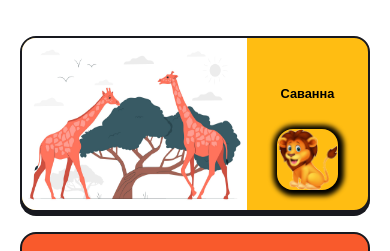
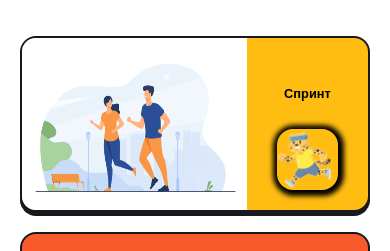
Before and after one commit to freenokke/RS-Lang, a website built with webpack: page layout/games/games.html in a window 390 px wide. Shown: the part 51-302 px from the top of the page. Built offline with nearby package versions, Linux system fonts and the light colour scheme.

Commit message:
fix: change first game to sprint and add cursor pointer to labels

```diff
--- a/layout/games/games.html
+++ b/layout/games/games.html
@@ -14,11 +14,11 @@
     </header>
     <main class="main">
 			<div class="games">
-				<div class="games__savanna savanna-games">
-					<img class="savanna-games__img" src="./assets/savanna.jpg" alt="savanna">
-					<div class="savanna-games__controls">
-						<h5 class="savanna-games__title">Саванна</h5>
-						<img class="savanna-games__button" src="./assets/lion-no-bg.png" alt="lion-button" >
+				<div class="games__sprint sprint-games">
+					<img class="sprint-games__img" src="./assets/sprint.jpg" alt="sprint">
+					<div class="sprint-games__controls">
+						<h5 class="sprint-games__title">Спринт</h5>
+						<img class="sprint-games__button" src="./assets/cheetah-no-bg.png" alt="cheetah-button" >
 					</div>
 				</div>
 				<div class="games__controls controls-games">
--- a/layout/games/scss/style.scss
+++ b/layout/games/scss/style.scss
@@ -42,7 +42,7 @@ font-weight: 800;
 line-height: 1.75rem;
 gap: 1.25rem;
 
-	&__savanna {
+	&__sprint {
 		grid-column-start: 2;
 		grid-column-end: 4;
 		grid-row-start: 1;
@@ -90,7 +90,7 @@ gap: 1.25rem;
 @media (max-width: 40em) {
 	.games {
 
-			&__savanna {
+			&__sprint {
 				grid-column-start: 1;
 				grid-column-end: 4;
 				grid-row-start: 1;
@@ -116,7 +116,7 @@ gap: 1.25rem;
 		}
 }
 
-.savanna-games {
+.sprint-games {
 
 	&__img {
 		max-width: 65%;
@@ -151,7 +151,7 @@ gap: 1.25rem;
 
 @media (max-width: 50em) {
 
-	.savanna-games {
+	.sprint-games {
 
     &__title {
 			font-size: 1.2rem;
@@ -161,7 +161,7 @@ gap: 1.25rem;
 
 @media (max-width: 25em) {
 
-	.savanna-games {
+	.sprint-games {
 
 		&__title {
 			font-size: 0.8rem;
@@ -214,7 +214,9 @@ gap: 1.25rem;
 
 	&__select-level-input {}
 
-	&__select-level-label {}
+	&__select-level-label {
+		cursor: pointer;
+	}
 
 	&__select-level-subtitle {}
 }
```
Also changed, not shown: layout/games/assets/cheetah-3.jpg (added), layout/games/assets/cheetah-no-bg.png (added), layout/games/assets/cheetah-with-bg.png (added), layout/games/assets/sprint.jpg (added), layout/games/css/style.css, 2 other files.
